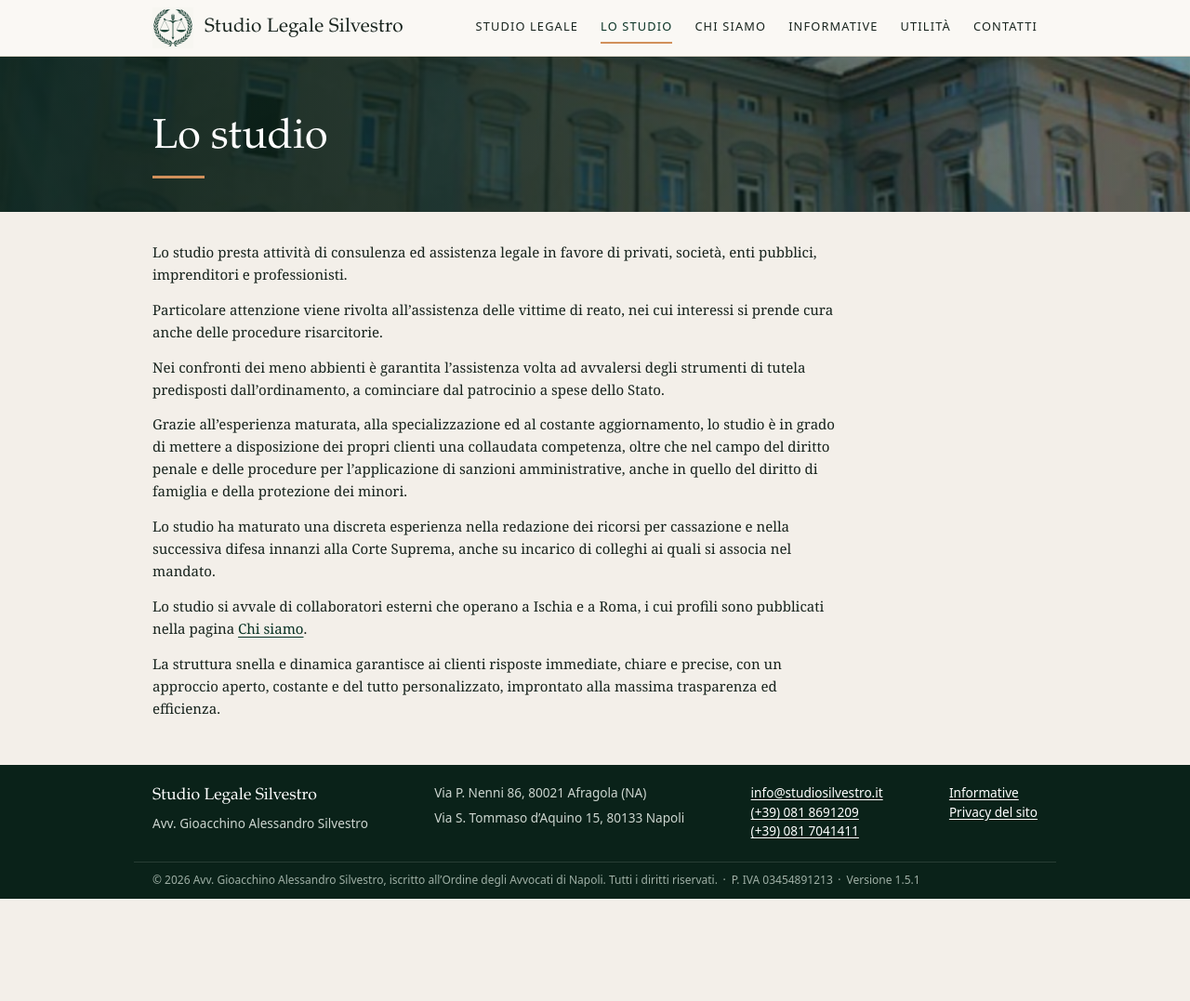
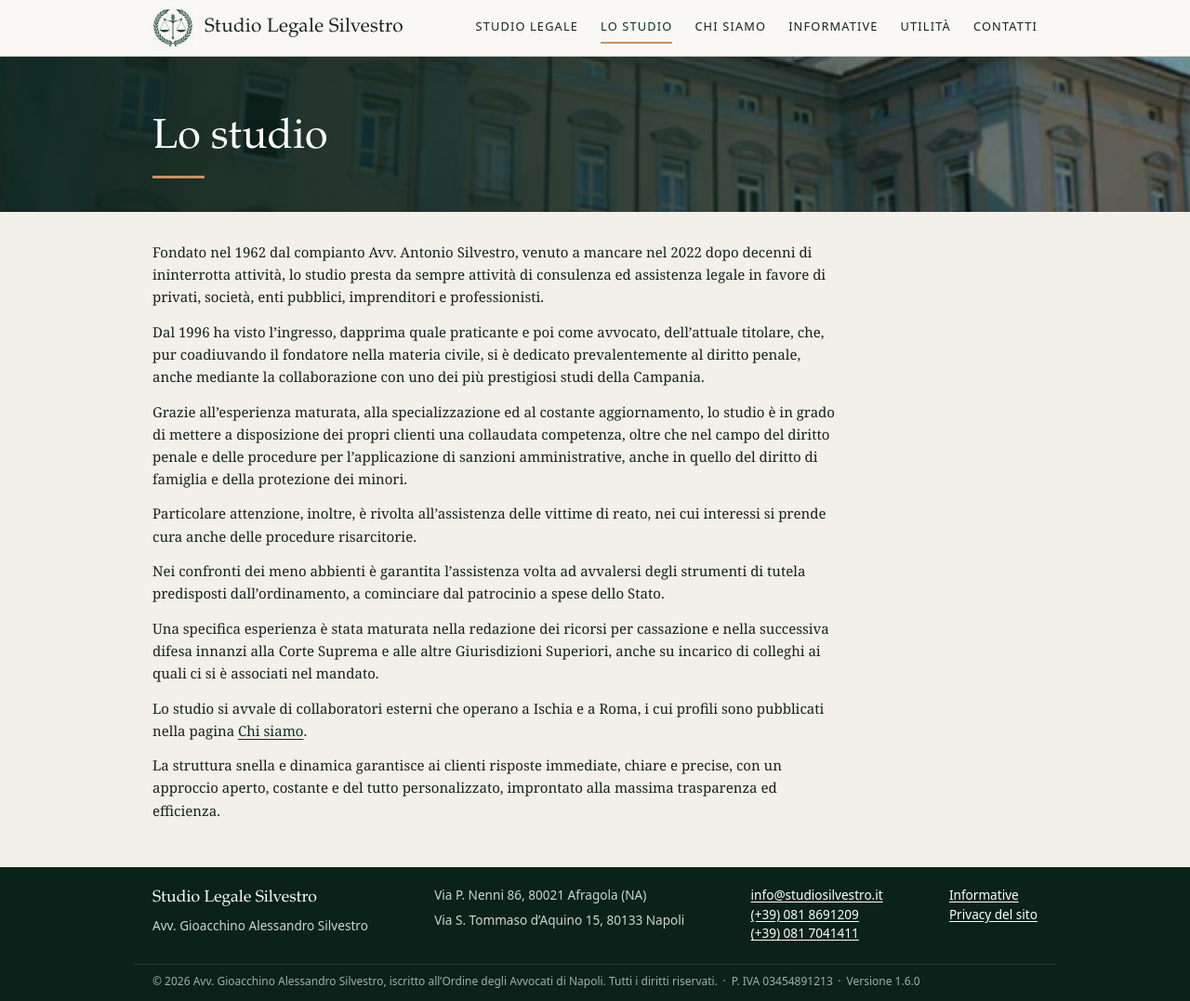
Before and after one commit to giasone70/studio-legale, a Jekyll site: the page built from pagine/lo-studio.md, in a window 1280 px wide. Shown: the whole page at 93% size. Built offline with Jekyll 4.4.1, drawn with Linux system fonts in a browser that asks for light colours; before the commit the page ends 967 px from its top, so only the background shows below that.

Commit message:
Versione 1.6.0: nuovo testo della pagina Lo studio
Co-Authored-By: Claude Opus 5.5 <noreply@anthropic.com>
Claude-Session: https://claude.ai/code/session_01V4bXXCJnw4L8xuCbcrYY3K

```diff
--- a/_data/versioni.yml
+++ b/_data/versioni.yml
@@ -4,4 +4,4 @@
 # Ogni applicazione in utilita/ ha il proprio numero scritto nel suo file
 # (per il calcolatore: costante VERSIONE in utilita/calcolo-termini-penali/index.html).
 
-sito: 1.5.1
+sito: 1.6.0
--- a/pagine/lo-studio.md
+++ b/pagine/lo-studio.md
@@ -4,18 +4,20 @@ classe: testo-lungo
 title: Lo studio
 permalink: /lo-studio/
 sfondo: /assets/img/sfondi/tribunale-1.jpg
-description: Lo studio presta attività di consulenza ed assistenza legale in favore di privati, società, enti pubblici, imprenditori e professionisti.
+description: Fondato nel 1962 dall’Avv. Antonio Silvestro, lo studio presta attività di consulenza ed assistenza legale in favore di privati, società, enti pubblici, imprenditori e professionisti.
 ---
 
-Lo studio presta attività di consulenza ed assistenza legale in favore di privati, società, enti pubblici, imprenditori e professionisti.
+Fondato nel 1962 dal compianto Avv. Antonio Silvestro, venuto a mancare nel 2022 dopo decenni di ininterrotta attività, lo studio presta da sempre attività di consulenza ed assistenza legale in favore di privati, società, enti pubblici, imprenditori e professionisti.
 
-Particolare attenzione viene rivolta all’assistenza delle vittime di reato, nei cui interessi si prende cura anche delle procedure risarcitorie.
+Dal 1996 ha visto l’ingresso, dapprima quale praticante e poi come avvocato, dell’attuale titolare, che, pur coadiuvando il fondatore nella materia civile, si è dedicato prevalentemente al diritto penale, anche mediante la collaborazione con uno dei più prestigiosi studi della Campania.
+
+Grazie all’esperienza maturata, alla specializzazione ed al costante aggiornamento, lo studio è in grado di mettere a disposizione dei propri clienti una collaudata competenza, oltre che nel campo del diritto penale e delle procedure per l’applicazione di sanzioni amministrative, anche in quello del diritto di famiglia e della protezione dei minori.
+
+Particolare attenzione, inoltre, è rivolta all’assistenza delle vittime di reato, nei cui interessi si prende cura anche delle procedure risarcitorie.
 
 Nei confronti dei meno abbienti è garantita l’assistenza volta ad avvalersi degli strumenti di tutela predisposti dall’ordinamento, a cominciare dal patrocinio a spese dello Stato.
 
-Grazie all’esperienza maturata, alla specializzazione ed al costante aggiornamento, lo studio è in grado di mettere a disposizione dei propri clienti una collaudata competenza, oltre che nel campo del diritto penale e delle procedure per l’applicazione di sanzioni amministrative, anche in quello del diritto di famiglia e della protezione dei minori.
-
-Lo studio ha maturato una discreta esperienza nella redazione dei ricorsi per cassazione e nella successiva difesa innanzi alla Corte Suprema, anche su incarico di colleghi ai quali si associa nel mandato.
+Una specifica esperienza è stata maturata nella redazione dei ricorsi per cassazione e nella successiva difesa innanzi alla Corte Suprema e alle altre Giurisdizioni Superiori, anche su incarico di colleghi ai quali ci si è associati nel mandato.
 
 Lo studio si avvale di collaboratori esterni che operano a Ischia e a Roma, i cui profili sono pubblicati nella pagina [Chi siamo]({{ '/chi-siamo/' | relative_url }}).
 
```
